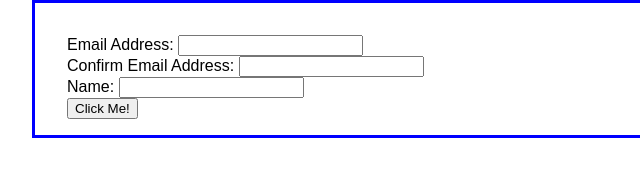
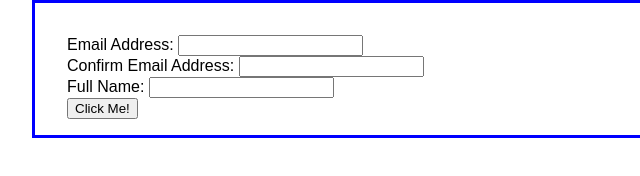
Before and after one commit to olaekdahl/edp-june-2024, a plain HTML site: page client/index.html in a window 1280 px wide. Shown: the full height of the page, 273-913 px from the left. Drawn offline with Linux system fonts and the light colour scheme.

Commit message:
updated label from main

```diff
--- a/client/index.html
+++ b/client/index.html
@@ -21,7 +21,7 @@
             <input type="text" id="email_2">
         </div>
         <div>
-            <label for="name">Name:</label>
+            <label for="name">Full Name:</label>
             <input type="text" id="name">
          </div>
          <div>
```
